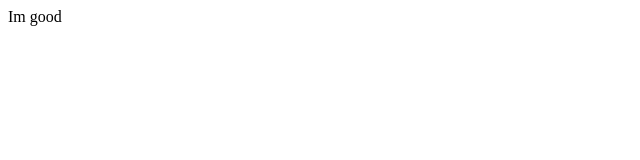
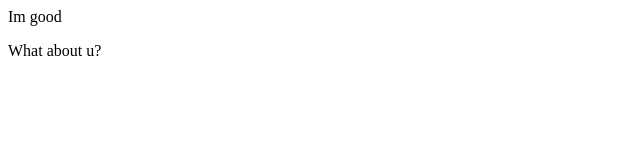
Before and after one commit to Henil177/Timee, a plain HTML site: page index.html in a window 1280 px wide. Shown: the full height of the page, 0-640 px from the left. Drawn offline with Linux system fonts and the light colour scheme.

Commit message:
add new feature

```diff
--- a/index.html
+++ b/index.html
@@ -1 +1,2 @@
 <p>Im good</p>
+<p>What about u?</p>
```
